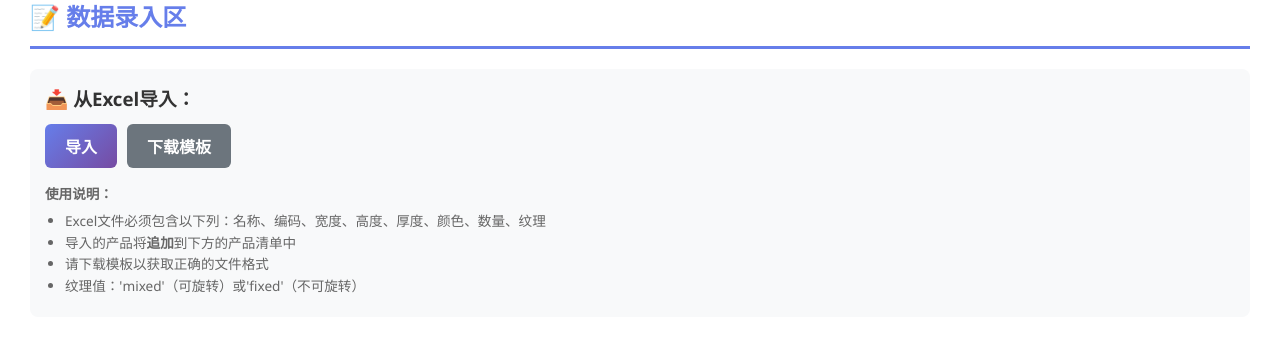
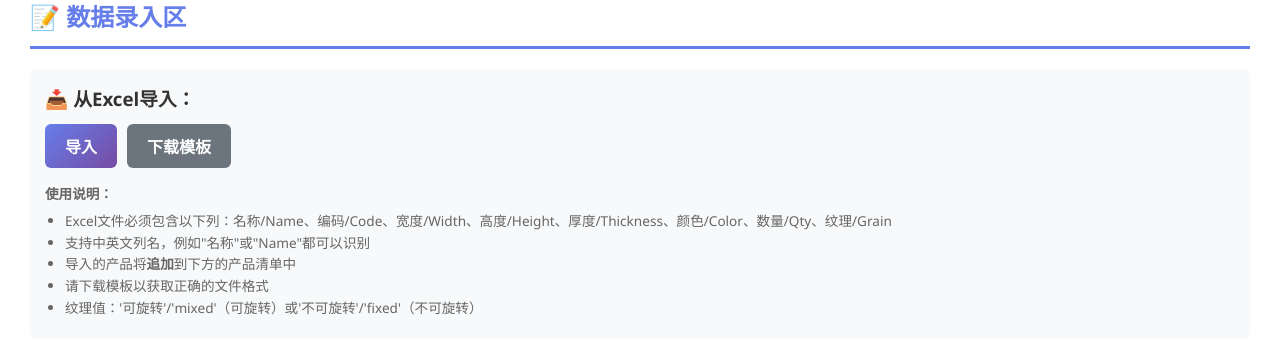
Before and after one commit to cysin/tessellate, a Flask app: page / in a window 1280 px wide. Shown: the part 204-544 px from the top of the page. Run offline with Flask 3, Linux system fonts and the light colour scheme.

Commit message:
Add dual language support for Excel column names
Backend changes (app.py):
- Add column mapping to accept both English and Chinese headers
- Support: Name/名称, Code/编码, Width/宽度, Height/高度, Thickness/厚度, Color/颜色, Qty/数量, Grain/纹理
- Add grain value mapping to support both 'mixed'/'可旋转' and 'fixed'/'不可旋转'
- Update error messages to indicate dual language support
- Template now generates Chinese column headers by default

Frontend changes (index.html):
- Update instructions to clarify dual language support
- Explain that both English and Chinese column names are recognized

```diff
--- a/webapp/app.py
+++ b/webapp/app.py
@@ -220,15 +220,15 @@ def upload_excel():
     """
     Upload and parse an Excel file with product data.
 
-    Expected Excel columns:
-    - Name: Product name
-    - Code: Product code
-    - Width: Width in mm (horizontal dimension)
-    - Height: Height in mm (vertical dimension)
-    - Thickness: Thickness in mm
-    - Color: Material color/type
-    - Qty: Quantity
-    - Grain: Grain orientation (mixed/fixed)
+    Expected Excel columns (English or Chinese):
+    - Name/名称: Product name
+    - Code/编码: Product code
+    - Width/宽度: Width in mm (horizontal dimension)
+    - Height/高度: Height in mm (vertical dimension)
+    - Thickness/厚度: Thickness in mm
+    - Color/颜色: Material color/type
+    - Qty/数量: Quantity
+    - Grain/纹理: Grain orientation (mixed/fixed or 可旋转/不可旋转)
 
     Returns JSON array of products.
     """
@@ -248,23 +248,55 @@ def upload_excel():
         wb = load_workbook(file, data_only=True)
         ws = wb.active
 
+        # Define column name mappings (Chinese -> English)
+        column_mapping = {
+            'Name': 'Name',
+            '名称': 'Name',
+            'Code': 'Code',
+            '编码': 'Code',
+            'Width': 'Width',
+            '宽度': 'Width',
+            'Height': 'Height',
+            '高度': 'Height',
+            'Thickness': 'Thickness',
+            '厚度': 'Thickness',
+            'Color': 'Color',
+            '颜色': 'Color',
+            'Qty': 'Qty',
+            '数量': 'Qty',
+            'Grain': 'Grain',
+            '纹理': 'Grain'
+        }
+
+        # Define grain value mappings (Chinese -> English)
+        grain_mapping = {
+            'mixed': 'mixed',
+            'fixed': 'fixed',
+            '可旋转': 'mixed',
+            '不可旋转': 'fixed'
+        }
+
         # Find header row (should be first row)
         headers = []
         for cell in ws[1]:
             headers.append(cell.value.strip() if cell.value else "")
 
+        # Normalize headers to English using mapping
+        normalized_headers = {}
+        for idx, header in enumerate(headers):
+            if header in column_mapping:
+                english_name = column_mapping[header]
+                normalized_headers[english_name] = idx
+
         # Validate required columns
         required_columns = ['Name', 'Code', 'Width', 'Height', 'Thickness', 'Color', 'Qty', 'Grain']
-        missing_columns = [col for col in required_columns if col not in headers]
+        missing_columns = [col for col in required_columns if col not in normalized_headers]
 
         if missing_columns:
             return jsonify({
-                "error": f"Missing required columns: {', '.join(missing_columns)}",
+                "error": f"Missing required columns: {', '.join(missing_columns)}. Columns can be in English or Chinese (e.g., Name/名称, Code/编码, Width/宽度, Height/高度, Thickness/厚度, Color/颜色, Qty/数量, Grain/纹理)",
                 "foundColumns": headers
             }), 400
-
-        # Get column indices
-        col_indices = {col: headers.index(col) for col in required_columns}
 
         # Parse rows
         products = []
@@ -276,14 +308,14 @@ def upload_excel():
                 continue
 
             try:
-                name = row[col_indices['Name']]
-                code = row[col_indices['Code']]
-                width = row[col_indices['Width']]
-                height = row[col_indices['Height']]
-                thickness = row[col_indices['Thickness']]
-                color = row[col_indices['Color']]
-                qty = row[col_indices['Qty']]
-                grain = row[col_indices['Grain']]
+                name = row[normalized_headers['Name']]
+                code = row[normalized_headers['Code']]
+                width = row[normalized_headers['Width']]
+                height = row[normalized_headers['Height']]
+                thickness = row[normalized_headers['Thickness']]
+                color = row[normalized_headers['Color']]
+                qty = row[normalized_headers['Qty']]
+                grain = row[normalized_headers['Grain']]
 
                 # Validate required fields
                 if not all([name, code, width, height, thickness, color, qty, grain]):
@@ -300,10 +332,12 @@ def upload_excel():
                     errors.append(f"Row {row_num}: Invalid numeric value")
                     continue
 
-                # Validate grain value
-                grain = str(grain).lower().strip()
-                if grain not in ['mixed', 'fixed']:
-                    errors.append(f"Row {row_num}: Grain must be 'mixed' or 'fixed', got '{grain}'")
+                # Validate and normalize grain value (support both English and Chinese)
+                grain_str = str(grain).lower().strip()
+                if grain_str in grain_mapping:
+                    grain = grain_mapping[grain_str]
+                else:
+                    errors.append(f"Row {row_num}: Grain must be 'mixed'/'可旋转' or 'fixed'/'不可旋转', got '{grain}'")
                     continue
 
                 # Add product
@@ -360,8 +394,9 @@ def download_template():
         ws = wb.active
         ws.title = "Products"
 
-        # Define headers
-        headers = ['Name', 'Code', 'Width', 'Height', 'Thickness', 'Color', 'Qty', 'Grain']
+        # Define headers (Chinese)
+        headers = ['名称', '编码', '宽度', '高度', '厚度', '颜色', '数量', '纹理']
+        header_keys = ['Name', 'Code', 'Width', 'Height', 'Thickness', 'Color', 'Qty', 'Grain']
 
         # Style for header
         header_fill = PatternFill(start_color="4472C4", end_color="4472C4", fill_type="solid")
@@ -375,43 +410,43 @@ def download_template():
             cell.font = header_font
             cell.alignment = header_alignment
 
-        # Add example data
+        # Add example data (with Chinese grain values)
         examples = [
             {
-                'Name': 'Cabinet Door',
+                'Name': '柜门',
                 'Code': 'CAB-001',
                 'Width': 800,
                 'Height': 600,
                 'Thickness': 18,
-                'Color': 'Oak',
+                'Color': '橡木',
                 'Qty': 4,
-                'Grain': 'fixed'
+                'Grain': '不可旋转'
             },
             {
-                'Name': 'Shelf Board',
+                'Name': '层板',
                 'Code': 'SHF-001',
                 'Width': 1200,
                 'Height': 400,
                 'Thickness': 18,
-                'Color': 'Oak',
+                'Color': '橡木',
                 'Qty': 3,
-                'Grain': 'mixed'
+                'Grain': '可旋转'
             },
             {
-                'Name': 'Table Top',
+                'Name': '台面',
                 'Code': 'TBL-001',
                 'Width': 1800,
                 'Height': 900,
                 'Thickness': 25,
-                'Color': 'Walnut',
+                'Color': '胡桃木',
                 'Qty': 1,
-                'Grain': 'fixed'
+                'Grain': '不可旋转'
             }
         ]
 
         for row_num, example in enumerate(examples, start=2):
-            for col_num, header in enumerate(headers, start=1):
-                ws.cell(row=row_num, column=col_num, value=example[header])
+            for col_num, header_key in enumerate(header_keys, start=1):
+                ws.cell(row=row_num, column=col_num, value=example[header_key])
 
         # Set column widths
         column_widths = {
--- a/webapp/templates/index.html
+++ b/webapp/templates/index.html
@@ -733,10 +733,11 @@
                         <strong>使用说明：</strong>
                     </p>
                     <ul class="text-small" style="margin: 5px 0 5px 20px; color: #666; line-height: 1.6;">
-                        <li>Excel文件必须包含以下列：名称、编码、宽度、高度、厚度、颜色、数量、纹理</li>
+                        <li>Excel文件必须包含以下列：名称/Name、编码/Code、宽度/Width、高度/Height、厚度/Thickness、颜色/Color、数量/Qty、纹理/Grain</li>
+                        <li>支持中英文列名，例如"名称"或"Name"都可以识别</li>
                         <li>导入的产品将<strong>追加</strong>到下方的产品清单中</li>
                         <li>请下载模板以获取正确的文件格式</li>
-                        <li>纹理值：'mixed'（可旋转）或'fixed'（不可旋转）</li>
+                        <li>纹理值：'可旋转'/'mixed'（可旋转）或'不可旋转'/'fixed'（不可旋转）</li>
                     </ul>
                 </div>
                 <div id="uploadStatus"></div>
```
